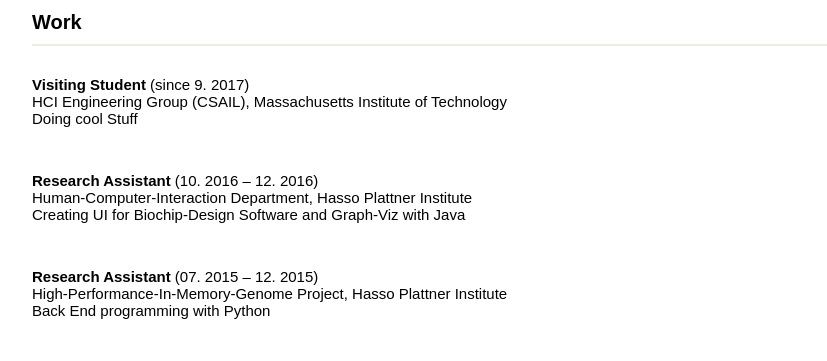
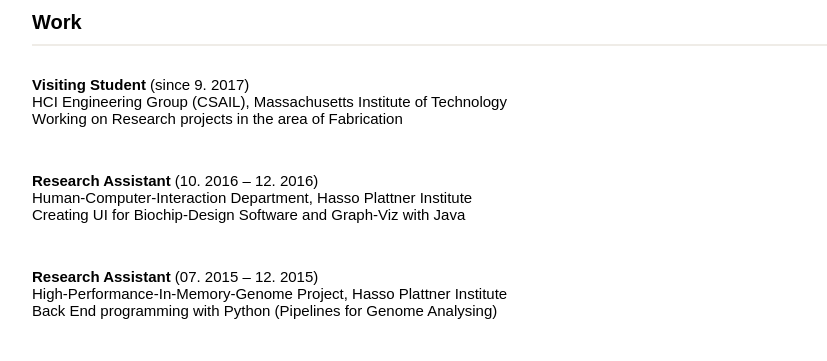
Before and after one commit to kevinreuss/kevinreuss.github.io, a plain HTML site: page index.html in a window 1280 px wide. Shown: the part 3709-4070 px from the top of the page, 108-935 px from the left. Drawn offline with Linux system fonts and the light colour scheme.

Commit message:
change work descriptions

```diff
--- a/index.html
+++ b/index.html
@@ -136,7 +136,7 @@
 						<h4><b>billy - my personal assistant</b></h4>
 						<br>
 						<h4>
-							billy was my first contact with the field of AI. I started building it 2011 as a simple personal assistant to do things like saying "good morning" and "good evening" at a specific time or manage different timers. I communicated to billy via textinput and got speech output as a response. The system was written in Visual Basic. 4 years later I decided to do it in a more professional way and build a new billy in python. Now he is able to get my commands via speech input in 2 different languages (english, german) and has much more capabilities like managing my calendar, my music,... and is able to parse specific websites to extract information like weather forecasting.
+							billy was my first contact with the field of AI. I started building him 2011 as a simple personal assistant to do things like saying "good morning" and "good evening" at a specific time or manage different timers. I communicated to billy via textinput and got speech output as a response. The system was written in Visual Basic. 4 years later I decided to do it in a more professional way and build a new version of billy in python. Now he is able to get my commands via speech input in 2 different languages (english, german) and has much more capabilities like managing my calendar, my music,... and is able to parse specific websites to extract information like weather forecasting.
 							<b>(in progress)</b>
 						</h4>
 					</div>
@@ -253,7 +253,7 @@
 					<div id="education-work-left">
 						<h4><b>Visiting Student</b> (since 9. 2017)</h4>
 						<h4>HCI Engineering Group (CSAIL), Massachusetts Institute of Technology</h4>
-						<h4>Doing cool Stuff</h4>
+						<h4>Working on Research projects in the area of Fabrication</h4>
 					</div>
 					<div id="education-work-right">
 						<img src="pictures/MIT_Logo_2.jpg" width="70" height="70"></img>
@@ -275,7 +275,7 @@
 					<div id="education-work-left">
 						<h4><b>Research Assistant</b> (07. 2015 – 12. 2015)</h4>
 						<h4>High-Performance-In-Memory-Genome Project, Hasso Plattner Institute</h4>
-						<h4>Back End programming with Python</h4>
+						<h4>Back End programming with Python (Pipelines for Genome Analysing)</h4>
 					</div>
 					<div id="education-work-right">
 						<img src="pictures/HPI_Logo_2.png" width="70" height="70"></img>
```
